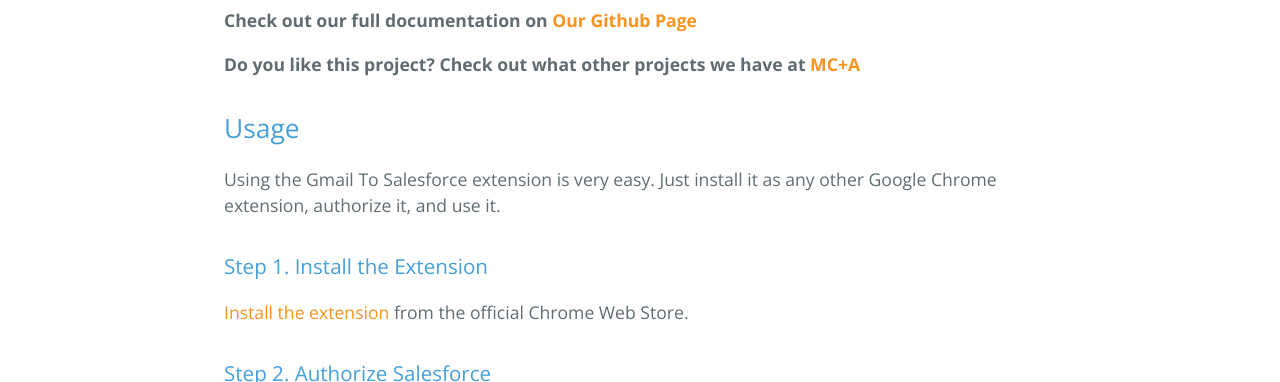
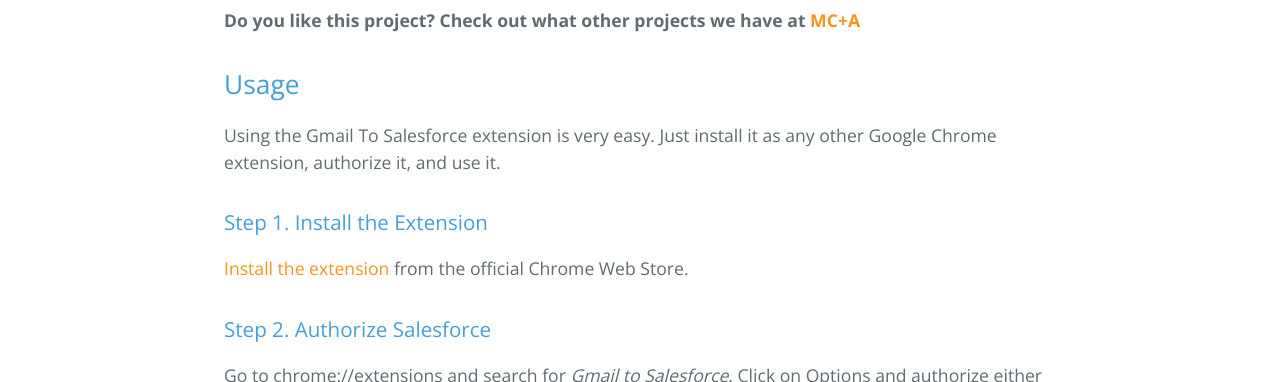
Before and after one commit to mcplusa/gmail-to-salesforce, a plain HTML site: page index.html in a window 1280 px wide. Shown: the part 718-1100 px from the top of the page. Drawn offline with nearby package versions, Linux system fonts and the light colour scheme.

Commit message:
Removed reference to github page

```diff
--- a/index.html
+++ b/index.html
@@ -29,8 +29,6 @@
 <p><a href="https://chrome.google.com/webstore/search/Gmail%20To%20Salesforce?_category=extensions">Extension for Google Chrome</a> that integrates your Gmail inbox with <a href="https://www.salesforce.com/">Salesforce</a>.</p>
 
 <p>This extension adds a button to your Gmail page that allows to easily attach your received and/or send emails to Salesforce Objects in a couple of clicks.</p>
-
-<p><strong>Check out our full documentation on <a href="http://mcplusa.github.io/gmail-to-salesforce">Our Github Page</a></strong></p>
 
 <p><strong>Do you like this project? Check out what other projects we have at <a href="http://mcplusa.com">MC+A</a></strong></p>
 
```
